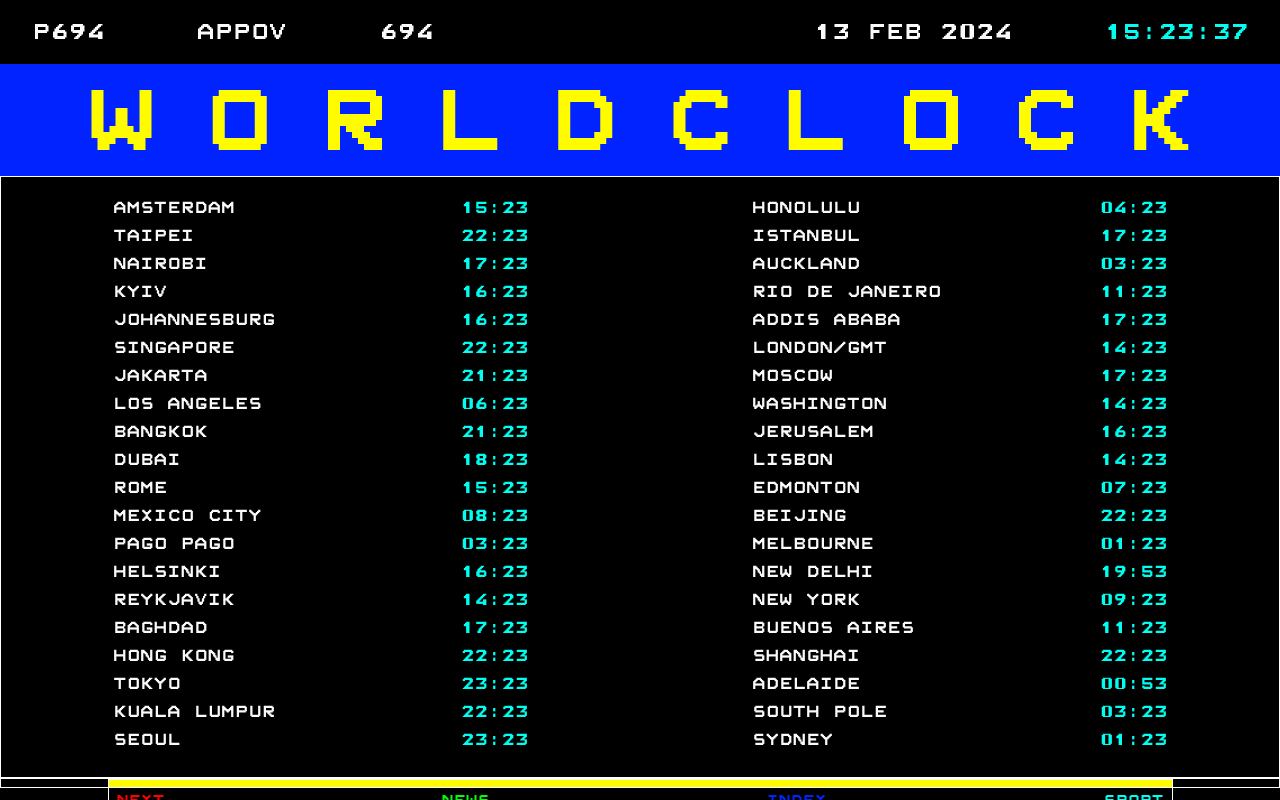
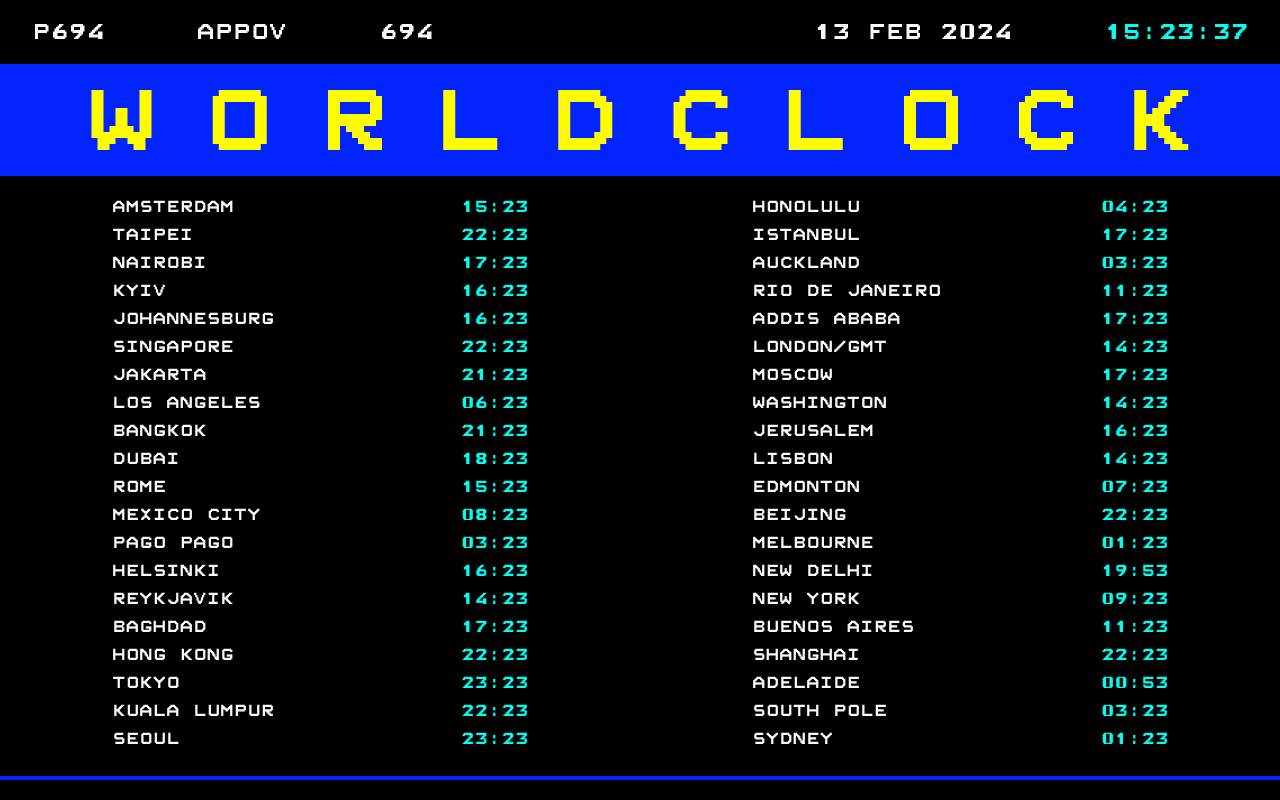
Before and after one commit to jiyorude/telext, a Next.js app: page / in a window 1280 px wide. Built offline with nearby package versions, Linux system fonts and the light colour scheme.

Commit message:
13/02 16:19
ac11y, desktop version completed

```diff
--- a/src/app/css/globals.css
+++ b/src/app/css/globals.css
@@ -13,5 +13,5 @@
 }
 
 .stripe {
-    @apply w-10/12 h-2 bg-telexYellow;
+    @apply h-1 bg-telexBlue;
 }
--- a/src/app/layout.tsx
+++ b/src/app/layout.tsx
@@ -15,8 +15,10 @@ export default function RootLayout({
 }) {
   return (
     <html lang="en">
-      <body>{children}</body>
-      <SpeedInsights />
+      <body>
+        {children}
+        <SpeedInsights />
+      </body>
     </html>
 
   )
--- a/src/app/page.tsx
+++ b/src/app/page.tsx
@@ -2,7 +2,6 @@
 import React, { useState, useEffect } from 'react';
 import moment from 'moment-timezone';
 import { places } from '@/api/places';
-import { SpeedInsights } from "@vercel/speed-insights/next"
 
 const WorldClock: React.FC = () => {
   const [timezones, setTimezones] = useState<{ [key: string]: string }>({});
@@ -47,29 +46,28 @@ const WorldClock: React.FC = () => {
           <span className='mxTxtLightBlue' suppressHydrationWarning={true}>{currentTime}</span>
         </section>
         <section className='h-28 bg-telexBlue flex items-center justify-center'>
-          <h1 className='mxTxtYellow text-8xl px-16 flex justify-around w-full'>
+          <h1 role="button" tabIndex={0} aria-label='World Clock' className='mxTxtYellow text-8xl px-16 flex justify-around w-full'>
             {'WorldClock'.split('').map((char, index) =>
             char === ' ' ? <span key={index}>&nbsp;</span> : <span key={index}>{char}</span>
             )}
           </h1>
         </section>
       </header>
-      <main className='container border pt-4 pb-6 border-white grid grid-cols-2'>
+      <main className='container pt-4 pb-6  grid grid-cols-2'>
         {Object.entries(timezones).map(([city, time]) => (
             <div key={city} className='text-lg mxTxtWhite flex justify-between px-28'>
-              <span>{city}</span>
-              <span className='mxTxtLightBlue'>{time}</span>
+              <span role='button' className='cursor-default' tabIndex={0}>{city}</span>
+              <span role='button' tabIndex={0} className='mxTxtLightBlue cursor-default' aria-live='polite'>{time}</span>
             </div>
           ))}
       </main>
-      <footer className='container border border-white w-full flex justify-center'>
-        <section className='stripe'>
-          <section className='flex p-2 justify-between border border-white'>
-            <span className='mxTxtRed'>Next</span>
-            <span className='mxTxtGreen'>News</span>
-            <span className='mxTxtBlue'>Index</span>
-            <span className='mxTxtLightBlue'>Sport</span>
-
+      <footer className='container flex justify-center'>
+        <section className='stripe w-full'>
+          <section className='flex mt-2.5 p-2 justify-between px-28 text-lg '>
+            <span className='mxTxtRed hover:cursor-pointer' role="button" tabIndex={0} aria-label="Button that says 'Next'">Next</span>
+            <span className='mxTxtGreen hover:cursor-pointer' role="button" tabIndex={0} aria-label="Button that says 'News'">News</span>
+            <span className='mxTxtYellow hover:cursor-pointer' role="button" tabIndex={0} aria-label="Button that says 'Index'">Index</span>
+            <span className='mxTxtLightBlue hover:cursor-pointer' role="button" tabIndex={0} aria-label="Button that says 'Sport'">Sport</span>
           </section>
         </section>
       </footer>
```
